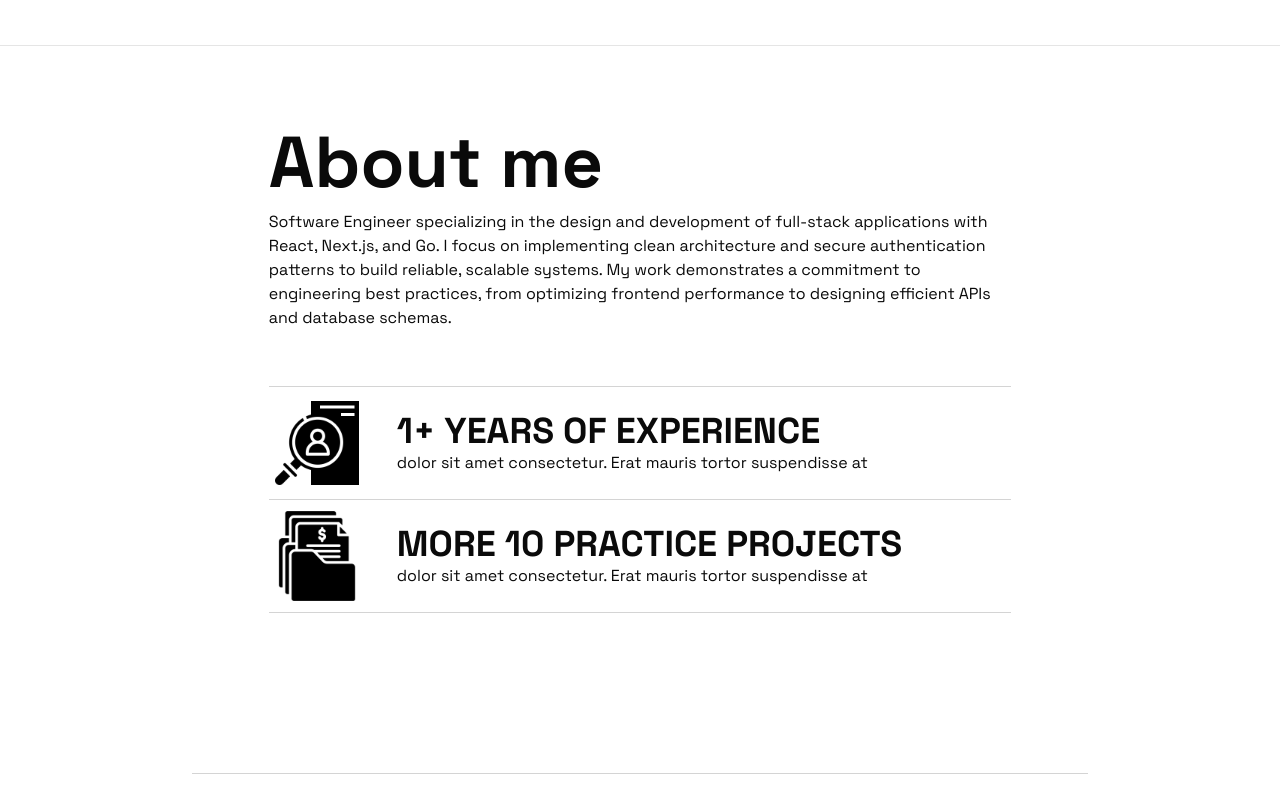
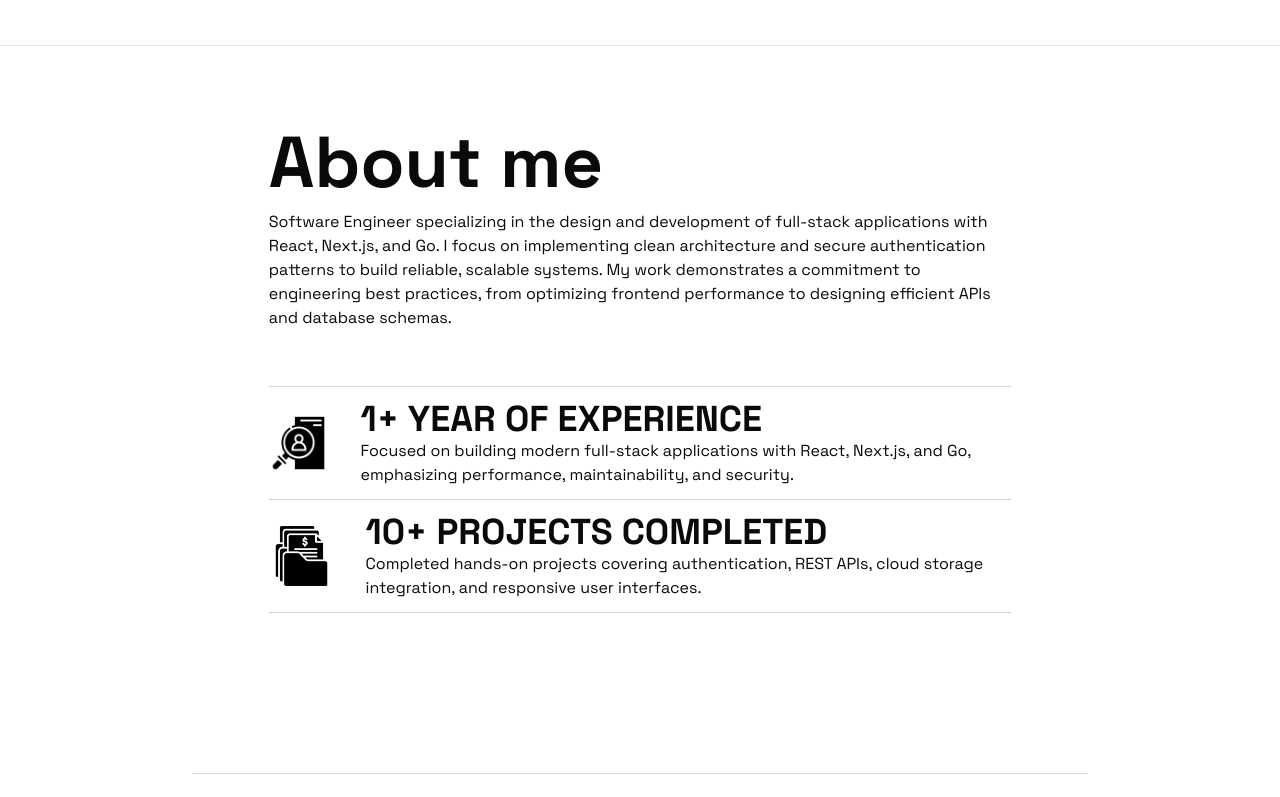
Before and after one commit to reppo-dev/prtofilo, a Next.js app: page / in a window 1280 px wide. Shown: the part 493-1290 px from the top of the page. Built offline with nearby package versions, Linux system fonts and the light colour scheme.

Commit message:
update about item!

```diff
--- a/data/data.ts
+++ b/data/data.ts
@@ -257,8 +257,8 @@ export const aboutItems = [
   {
     id: 1,
     icon: "/images/recruitment.png",
-    title: "1+ Years of Experience",
-    text: "dolor sit amet consectetur. Erat mauris tortor suspendisse at",
+    title: "1+ YEAR OF EXPERIENCE",
+    text: "Focused on building modern full-stack applications with React, Next.js, and Go, emphasizing performance, maintainability, and security.",
   },
   // {
   //   id: 2,
@@ -275,7 +275,7 @@ export const aboutItems = [
   {
     id: 4,
     icon: "/images/portfolio.png",
-    title: "More 10 practice projects",
-    text: "dolor sit amet consectetur. Erat mauris tortor suspendisse at",
+    title: "10+ PROJECTS COMPLETED",
+    text: "Completed hands-on projects covering authentication, REST APIs, cloud storage integration, and responsive user interfaces.",
   },
 ];
```
